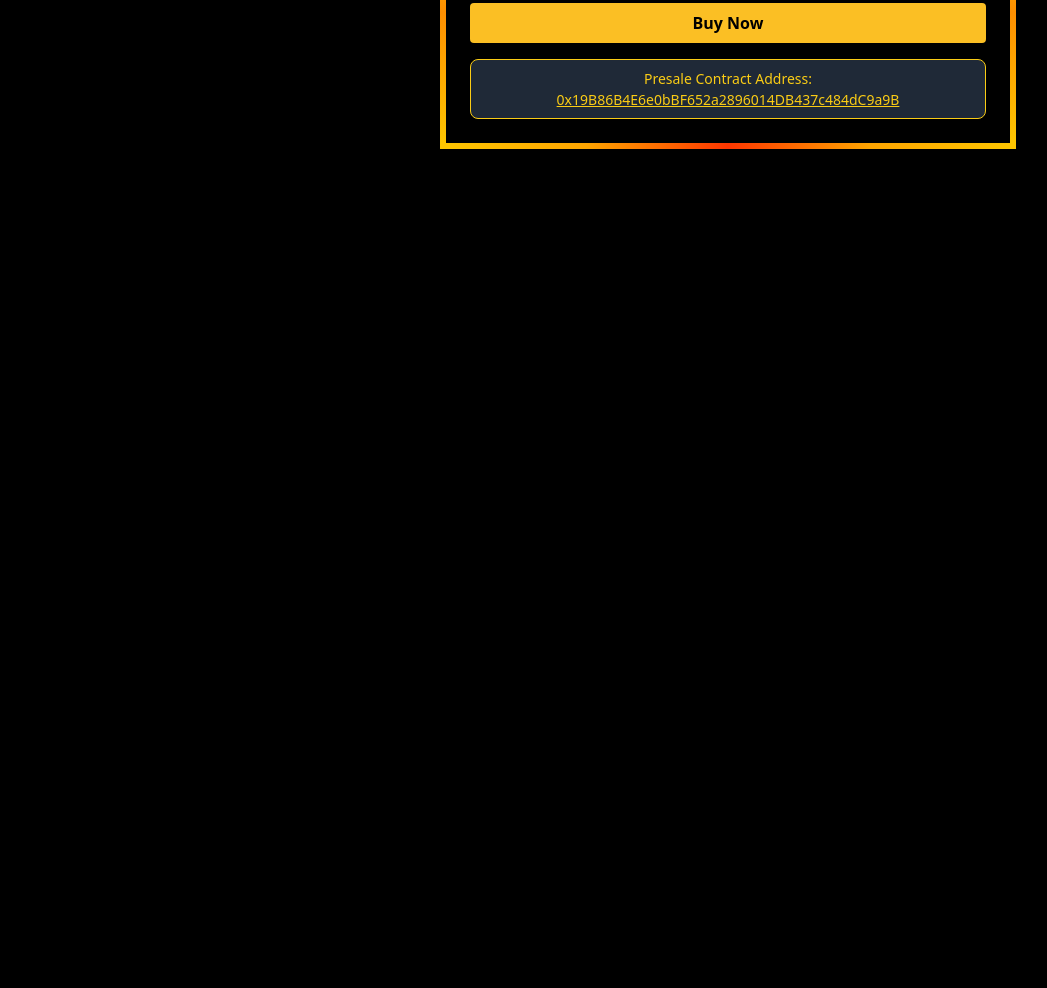
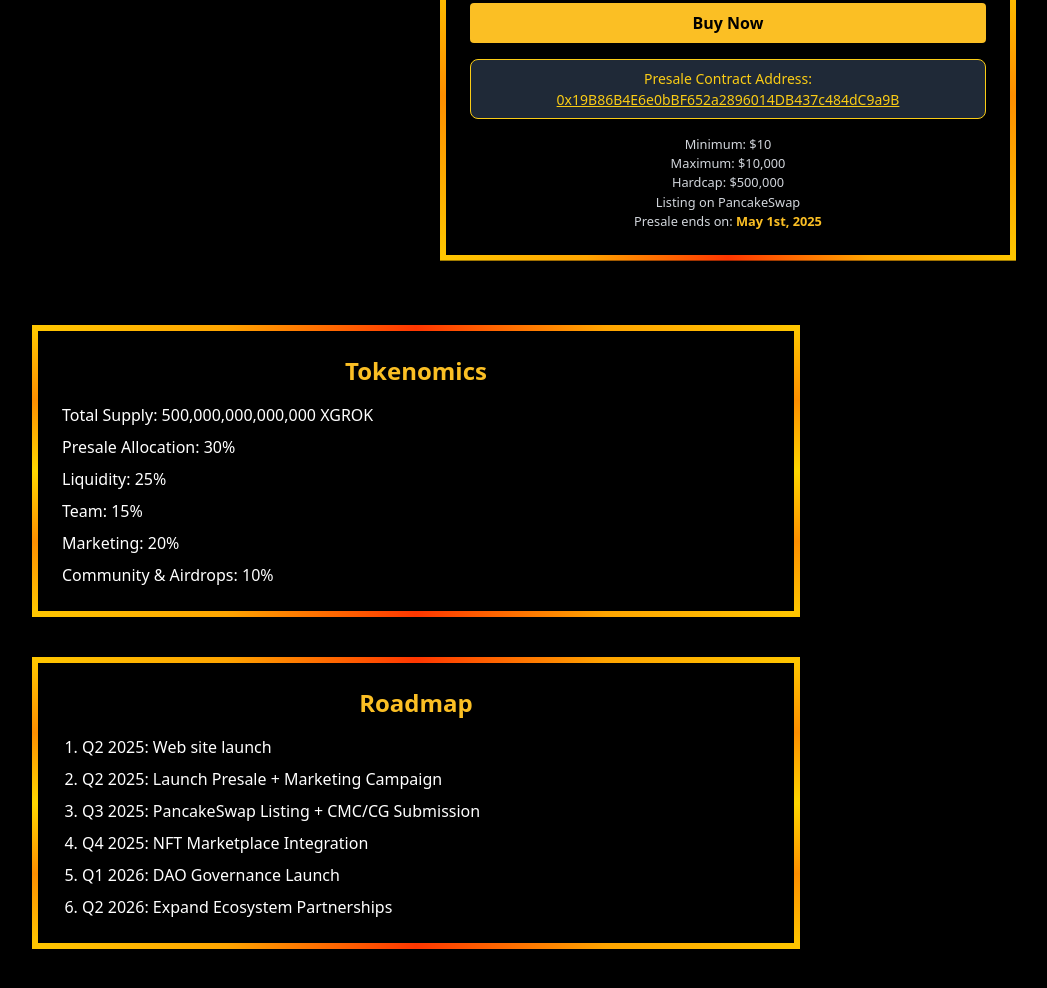
Before and after one commit to Miles70/xgrok-landing, a plain HTML site: page index.html in a window 1280 px wide. Shown: the part 476-1464 px from the top of the page, without its empty margins (224-1271 px from the left). Before the commit the page ends 800 px from the top, so only its background shows below. Drawn offline with nearby package versions, Linux system fonts and the light colour scheme; a script that the page names is missing.

Commit message:
Update index.html

```diff
--- a/index.html
+++ b/index.html
@@ -11,7 +11,7 @@
       margin: 0;
       padding: 0;
       background: black;
-      overflow: hidden;
+      overflow-x: hidden;
       color: white;
     }
 
@@ -67,10 +67,9 @@
       100% { text-shadow: 0 0 5px #facc15, 0 0 10px #facc15; opacity: 0.7; }
     }
 
-    .xgrok-text {
+    .xgrok-text, .xgrok-text-right {
       position: absolute;
       top: 140px;
-      left: 30px;
       font-size: 0.75rem;
       color: #facc15;
       opacity: 0.9;
@@ -78,15 +77,12 @@
       animation: glowText 2.5s infinite ease-in-out;
     }
 
+    .xgrok-text {
+      left: 30px;
+    }
+
     .xgrok-text-right {
-      position: absolute;
-      top: 140px;
       right: 30px;
-      font-size: 0.75rem;
-      color: #facc15;
-      opacity: 0.9;
-      z-index: 1;
-      animation: glowText 2.5s infinite ease-in-out;
     }
 
     .contract-address {
@@ -106,6 +102,13 @@
       text-align: center;
       font-size: 0.875rem;
       color: #22c55e;
+    }
+
+    .info-text {
+      margin-top: 0.75rem;
+      font-size: 0.8rem;
+      color: #d1d5db;
+      text-align: center;
     }
   </style>
 </head>
@@ -150,11 +153,43 @@
         <span id="contractCopy" class="cursor-pointer underline hover:text-white">0x19B86B4E6e0bBF652a2896014DB437c484dC9a9B</span>
         <div id="copyNotice" class="text-xs text-green-400 mt-1 hidden">Copied!</div>
       </div>
+
+      <div class="info-text">
+        Minimum: $10<br />Maximum: $10,000<br />Hardcap: $500,000<br />Listing on PancakeSwap<br />Presale ends on: <span class="text-yellow-400 font-semibold">May 1st, 2025</span>
+      </div>
     </div>
   </div>
 
-  <script src="https://cdn.jsdelivr.net/gh/miles70/xgrok-landing/xgrok-payment-module.js"></script>
+  <!-- Tokenomics Section -->
+  <div class="max-w-3xl mx-auto mt-16 p-6 bg-black bg-opacity-80 rounded-xl gold-border">
+    <h2 class="text-2xl text-yellow-400 font-bold mb-4 text-center">Tokenomics</h2>
+    <ul class="text-white space-y-2">
+      <li>Total Supply: 500,000,000,000,000 XGROK</li>
+      <li>Presale Allocation: 30%</li>
+      <li>Liquidity: 25%</li>
+      <li>Team: 15%</li>
+      <li>Marketing: 20%</li>
+      <li>Community & Airdrops: 10%</li>
+    </ul>
+  </div>
+
+  <!-- Roadmap Section -->
+  <div class="max-w-3xl mx-auto mt-10 p-6 bg-black bg-opacity-80 rounded-xl gold-border mb-16">
+    <h2 class="text-2xl text-yellow-400 font-bold mb-4 text-center">Roadmap</h2>
+    <ol class="text-white list-decimal ml-5 space-y-2">
+      <li>Q2 2025: Web site launch</li>
+      <li>Q2 2025: Launch Presale + Marketing Campaign</li>
+      <li>Q3 2025: PancakeSwap Listing + CMC/CG Submission</li>
+      <li>Q4 2025: NFT Marketplace Integration</li>
+      <li>Q1 2026: DAO Governance Launch</li>
+      <li>Q2 2026: Expand Ecosystem Partnerships</li>
+    </ol>
+  </div>
+
   <script>
+    function setupXgrokPresale() {
+      console.log("Presale module initialized");
+    }
     setupXgrokPresale();
   </script>
 </body>
```
